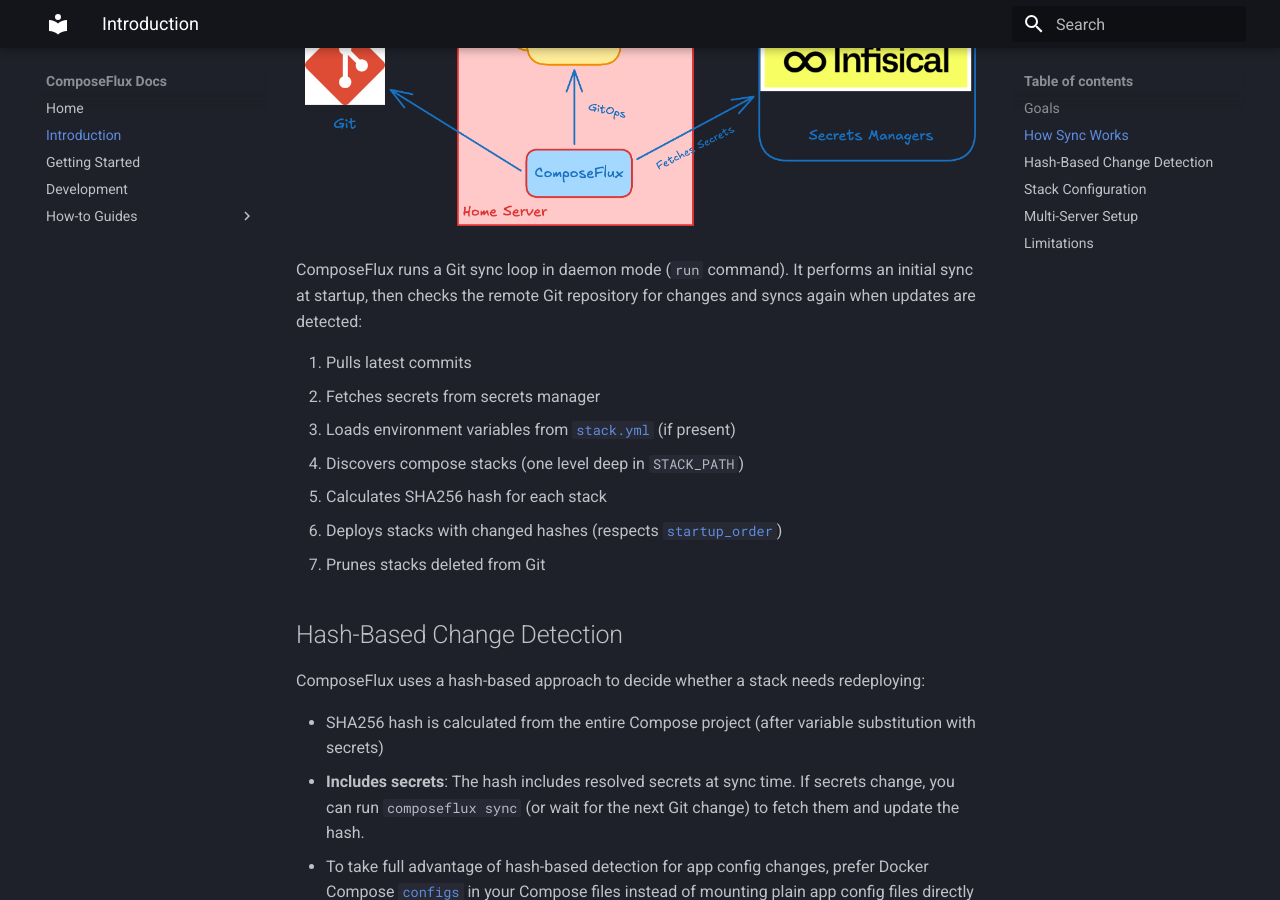
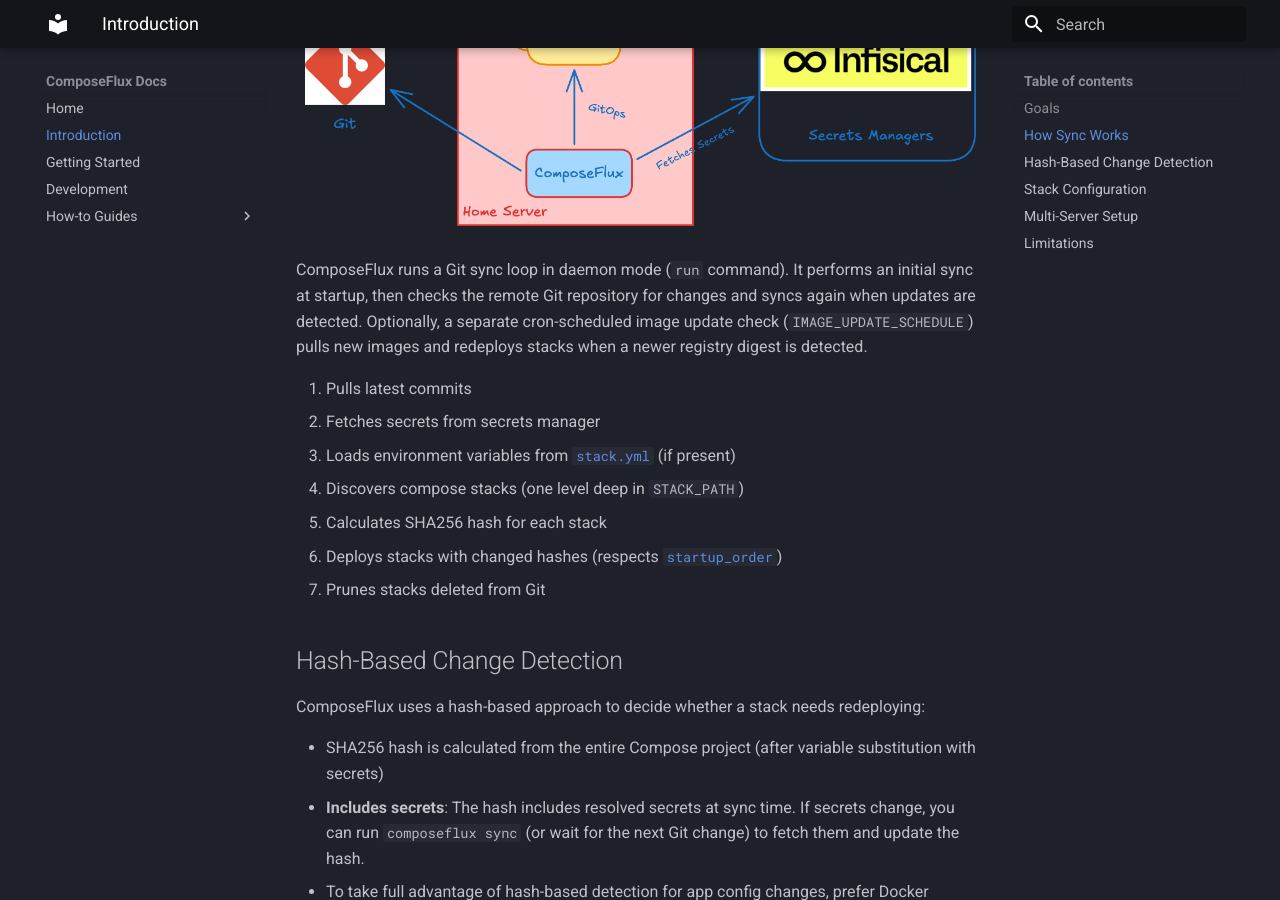
Before and after one commit to veerendra2/composeflux, an MkDocs documentation site: the page built from docs/Introduction.md, in a window 1280 px wide and 900 px high, scrolled down 639 px. Built offline with MkDocs 1.6.1 and Material for MkDocs 9.7.7, drawn with Linux system fonts in a browser that asks for light colours.

Commit message:
docs: document image update feature

```diff
--- a/docs/Introduction.md
+++ b/docs/Introduction.md
@@ -13,7 +13,7 @@ ComposeFlux is a GitOps tool for managing Docker Compose stacks on home servers.
 
 ![Arch](./assets/arch.png)
 
-ComposeFlux runs a Git sync loop in daemon mode (`run` command). It performs an initial sync at startup, then checks the remote Git repository for changes and syncs again when updates are detected:
+ComposeFlux runs a Git sync loop in daemon mode (`run` command). It performs an initial sync at startup, then checks the remote Git repository for changes and syncs again when updates are detected. Optionally, a separate cron-scheduled image update check (`IMAGE_UPDATE_SCHEDULE`) pulls new images and redeploys stacks when a newer registry digest is detected.
 
 1. Pulls latest commits
 2. Fetches secrets from secrets manager
```
Also changed, not shown: README.md (+1 -0 lines), docs/GettingStarted.md (+1 -0 lines).
